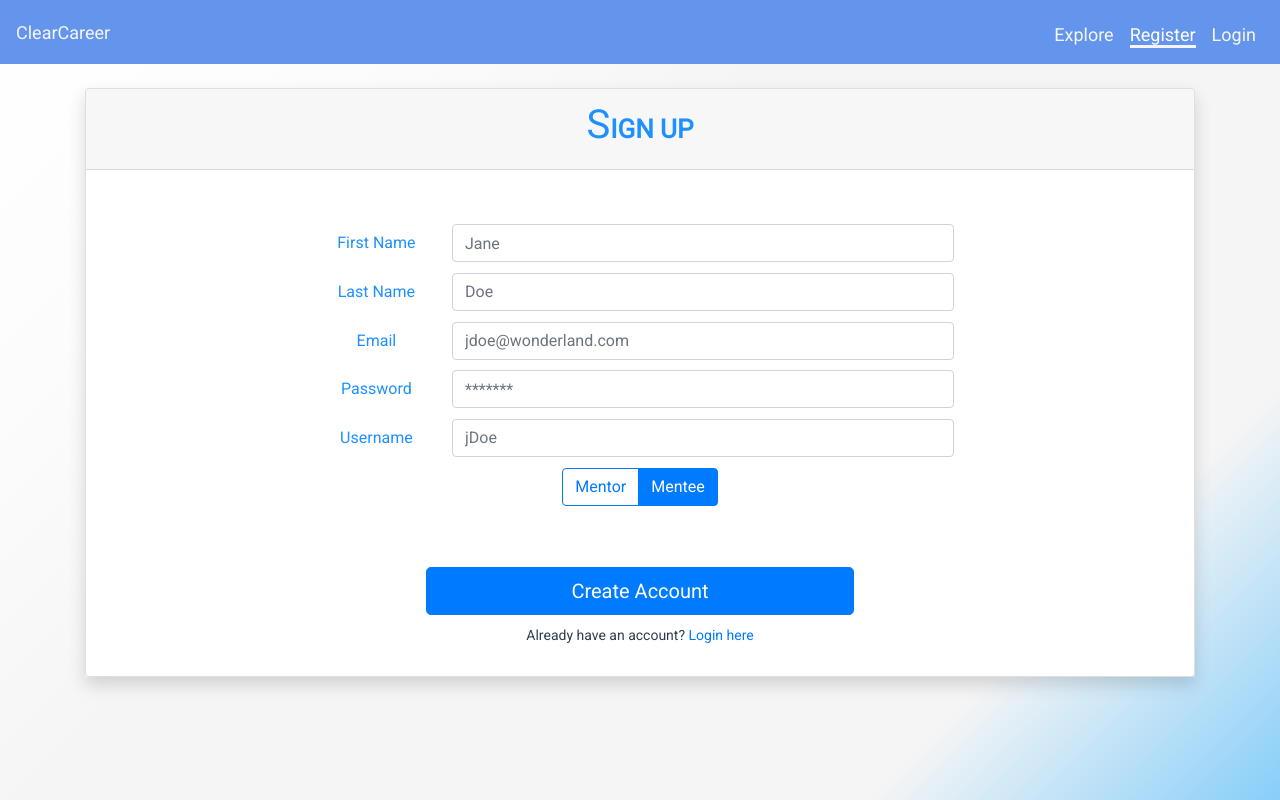
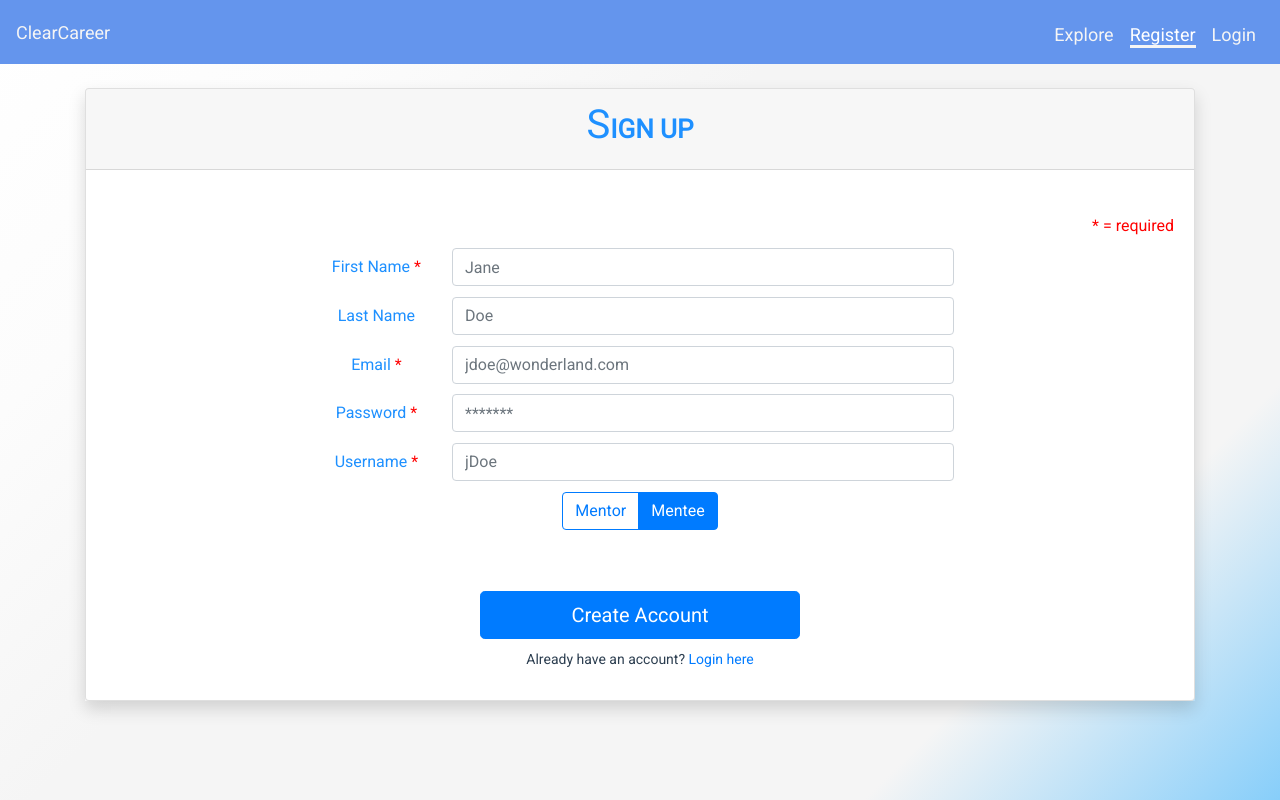
Before and after one commit to jerrylanning/clear-career, a Vue app: page /register in a window 1280 px wide. Built offline with nearby package versions, Linux system fonts and the light colour scheme; what vue-graph would draw is missing.

Commit message:
prettify

```diff
--- a/src/components/assets/StandardForm.vue
+++ b/src/components/assets/StandardForm.vue
@@ -1,7 +1,7 @@
 <template>
     <div class="form-check-inline input-box">
         <div class="form-heading">
-            {{heading}}
+            {{heading}} <span class="required-class" v-if="required"> * </span>
         </div>
         <div class="form-field">
             <input class="form-control" @change="parentMethod" :type="type" :placeholder="placeHolder" :value="val"/>
@@ -17,11 +17,12 @@
             placeHolder: String,
             type: String,
             val: String,
+            required: Boolean,
             parentMethod: {type: Function}
         },
         data() {
             return {
-                inputValue: "Alice"
+                inputValue: "Alice",
             };
         },
     }
@@ -40,4 +41,8 @@
     .form-field {
         width: 80%;
     }
+    .required-class{
+        font-size:16px;
+        color: red;
+    }
 </style>
--- a/src/components/pages/Explore.vue
+++ b/src/components/pages/Explore.vue
@@ -1,6 +1,6 @@
 <template>
-    <b-container>
-        <div class="explore">
+    <b-container fluid>
+        <div class="explore shadow">
             <b-card>
                 <div class="heading-block">
                     <h1 class="explore-heading">Explore</h1>
@@ -263,6 +263,9 @@
 </script>
 
 <style scoped>
+    .shadow{
+        box-shadow: 4px 4px 4px 4px darkgrey;
+    }
     .explore {
         text-align: center;
     }
--- a/src/components/pages/Landing.vue
+++ b/src/components/pages/Landing.vue
@@ -3,7 +3,7 @@
     <div>
         <div class="splash">
             <img src="https://images.pexels.com/photos/747964/pexels-photo-747964.jpeg?auto=compress&cs=tinysrgb&dpr=3&h=750&w=1260" class="image-class">
-            <h1>Clear Career<br>Reach new heights!</h1>
+            <h1>ClearCareer<br>Reach new heights!</h1>
             <div class="bottom_buttons">
                 <div class="card-block">
                     <div class="card" @click="gotoExplore">Explore</div>
--- a/src/components/pages/Login.vue
+++ b/src/components/pages/Login.vue
@@ -113,6 +113,6 @@
         font-size: 14px;
     }
     .btn{
-        width: 40%;
+        width: 30%;
     }
 </style>
--- a/src/components/pages/Profile.vue
+++ b/src/components/pages/Profile.vue
@@ -1,9 +1,14 @@
 <template>
     <b-container>
-        <b-card>
-            <h1 class="heading">My Information</h1>
+        <b-card class="shadow">
+            <template v-slot:header>
+                    <h1>M<span style="font-size:26px;font-weight:bold;">Y</span> I<span style="font-size:26px;font-weight:bold;">NFORMATION</span>
+                    </h1>
+            </template>
             <br>
+            <b-alert variant="success" :show="saveSuccess" dismissible>Changes saved successfully</b-alert>
             <b-card-text>
+
                 <StandardForm heading="Username" type="email" placeHolder="aliceWonder" :val="username" :parentMethod="changeUsername"/>
                 <StandardForm heading="Password" type="password" placeHolder="Password" :val="password" :parentMethod="changePass"/>
                 <StandardForm heading="First Name" type="email" placeHolder="Alice" :val="firstName" :parentMethod="changeFirst"/>
@@ -14,8 +19,8 @@
             </b-card-text>
             <br><br>
             <div class="btn-group-lg">
-                <button class="btn btn-primary save">Save</button>
-                <button class="btn btn-primary cancel">Cancel</button>
+                <button class="btn btn-primary save" @click="updateInformation">Save</button>
+                <button class="btn btn-primary cancel" @click="redirectToHome">Cancel</button>
             </div>
             <br>
         </b-card>
@@ -24,6 +29,7 @@
 
 <script>
     import StandardForm from "../assets/StandardForm";
+    import { mapGetters, mapActions } from 'vuex'
     export default {
         name: "Profile",
         components: {StandardForm},
@@ -35,10 +41,20 @@
                 lastName: "",
                 email: "",
                 city: "",
-                career: ""
+                career: "",
+                loggedInUser:{},
+                saveSuccess: false
             }
         },
+        computed:{
+            ...mapGetters([
+            'getUserWithUsername'
+            ])
+        },
         methods: {
+             ...mapActions([
+                'editUserContent'
+            ]),
             changeUsername(event) {
                 this.username = event.target.value;
             },
@@ -59,12 +75,41 @@
             },
             changeCareer(event) {
                 this.career = event.target.value;
+            },
+            updateInformation(){
+
+                this.loggedInUser.username = this.username;
+                this.loggedInUser.password = this.password;
+                this.loggedInUser.firstName = this.firstName;
+                this.loggedInUser.lastName = this.lastName;
+                this.loggedInUser.email = this.email;
+                this.loggedInUser.city = this.city;
+                this.loggedInUser.careerInterest = this.career;
+                this.editUserContent(this.loggedInUser);
+                this.saveSuccess = true;
+            },
+            redirectToHome(){
+                console.log("hello there")
+                this.$router.push({path: '/home/'+this.loggedInUser.username})
             }
+        },
+        mounted(){
+            this.loggedInUser = this.getUserWithUsername(this.$route.params.name)[0]
+            this.username = this.loggedInUser.username;
+            this.password = this.loggedInUser.password;
+            this.firstName = this.loggedInUser.firstName;
+            this.lastName= this.loggedInUser.lastName;
+            this.email = this.loggedInUser.email;
+            this.city = this.loggedInUser.city;
+            this.career = this.loggedInUser.careerInterest;
         }
     }
 </script>
 
 <style scoped>
+    .shadow {
+        box-shadow: 4px 4px 4px 4px darkgrey;
+    }
     .btn-group-lg {
         margin-top: 2%;
     }
@@ -80,4 +125,10 @@
         color: dodgerblue;
         text-align: center;
     }
+    .save {
+        width: 20%;
+    }
+    .cancel{
+        width: 20%;
+    }
 </style>
--- a/src/components/pages/Register.vue
+++ b/src/components/pages/Register.vue
@@ -7,13 +7,16 @@
             <h1>S<span style="font-size:26px;font-weight:bold;">IGN UP</span>
             </h1>
         </template>
+        <b-alert variant="danger" :show="showError" dismissible>{{errorMsg}}</b-alert>
+        <br>
+        <span class="required-class"> * = required </span>
         <br>
         <b-card-text>
-            <StandardForm heading="First Name" type="text" placeHolder="Jane" :val="user.firstName" :parentMethod="changeFirst"/>
-            <StandardForm heading="Last Name" type="text" placeHolder="Doe" :val="user.lastName" :parentMethod="changeLast"/>
-            <StandardForm heading="Email" type="email" placeHolder="jdoe@wonderland.com" :val="user.email" :parentMethod="changeEmail"/>
-            <StandardForm heading="Password" type="password" placeHolder="*******" :val="user.password" :parentMethod="changePass"/>
-            <StandardForm heading="Username" type="text" placeHolder="jDoe" :val="user.username" :parentMethod="changeUsername"/>
+            <StandardForm heading="First Name" type="text" placeHolder="Jane" :val="user.firstName" :parentMethod="changeFirst" :required="'required'"/>
+            <StandardForm heading="Last Name" type="text" placeHolder="Doe" :val="user.lastName" :parentMethod="changeLast" />
+            <StandardForm heading="Email" type="email" placeHolder="jdoe@wonderland.com" :val="user.email" :parentMethod="changeEmail" :required="'required'"/>
+            <StandardForm heading="Password" type="password" placeHolder="*******" :val="user.password" :parentMethod="changePass" :required="'required'"/>
+            <StandardForm heading="Username" type="text" placeHolder="jDoe" :val="user.username" :parentMethod="changeUsername" :required="'required'"/>
             <div style="margin-top:1%;">
                   <b-form-radio-group
                         id="btn-radios-2"
@@ -50,12 +53,16 @@
                     firstName: "",
                     lastName: "",
                     email: "",
-                    type: "mentee"
+                    type: "mentee",
                 },
                 options: [
                     { text: 'Mentor', value: 'mentor'},
                     { text: 'Mentee', value: 'mentee'},
-                ]
+                ],
+
+                showError: false,
+                errorMsg: "",
+                required: "required",
             }
         },
         methods: {
@@ -79,15 +86,34 @@
                 this.user.email = event.target.value;
             },
             createAccount(){
-                console.log("First Name: ", this.user.firstName);
-                console.log("Last Name: ", this.user.lastName);
-                console.log("Username: ", this.user.username!="");
-                console.log("Email: ", this.user.email);
-                if(this.user.username!=null && this.user.username!="" && this.user.username!= undefined){
+                let res= this.validate()
+                if(res){
                     this.addUser(this.user)
                     this.setLogInUser(this.user)
                     this.$router.push({ path: '/home/'+this.user.username})
                 }
+            },
+            validate(){
+                if(this.user.username==null || this.user.username=="" || this.user.username== undefined){
+                    this.showError = true
+                    this.errorMsg = "Username cannot be empty"
+                    return false;
+                }else if(this.user.password==null || this.user.password=="" || this.user.password== undefined){
+                    this.showError = true
+                    this.errorMsg = "Password cannot be empty"
+                    return false;
+                }else if(this.user.email==null || this.user.email=="" || this.user.email== undefined){
+                    this.showError = true
+                    this.errorMsg = "Email cannot be empty"
+                    return false;
+                }else if(this.user.firstName==null || this.user.firstName=="" || this.user.firstName== undefined){
+                    this.showError = true
+                    this.errorMsg = "First Name cannot be empty"
+                    return false;
+                }else{
+                    return true;
+                }
+
             }
         }
     }
@@ -109,10 +135,15 @@
         font-size: 14px;
     }
     .btn{
-        width: 40%;
+        width: 30%;
     }
     .label {
         padding-top:1%;
         color:dodgerblue;
     }
+    .required-class{
+        font-size:16px;
+        float:right;
+        color:red;
+    }
 </style>
```
Also changed, not shown: src/components/pages/Home.vue (+21 -9 lines).
